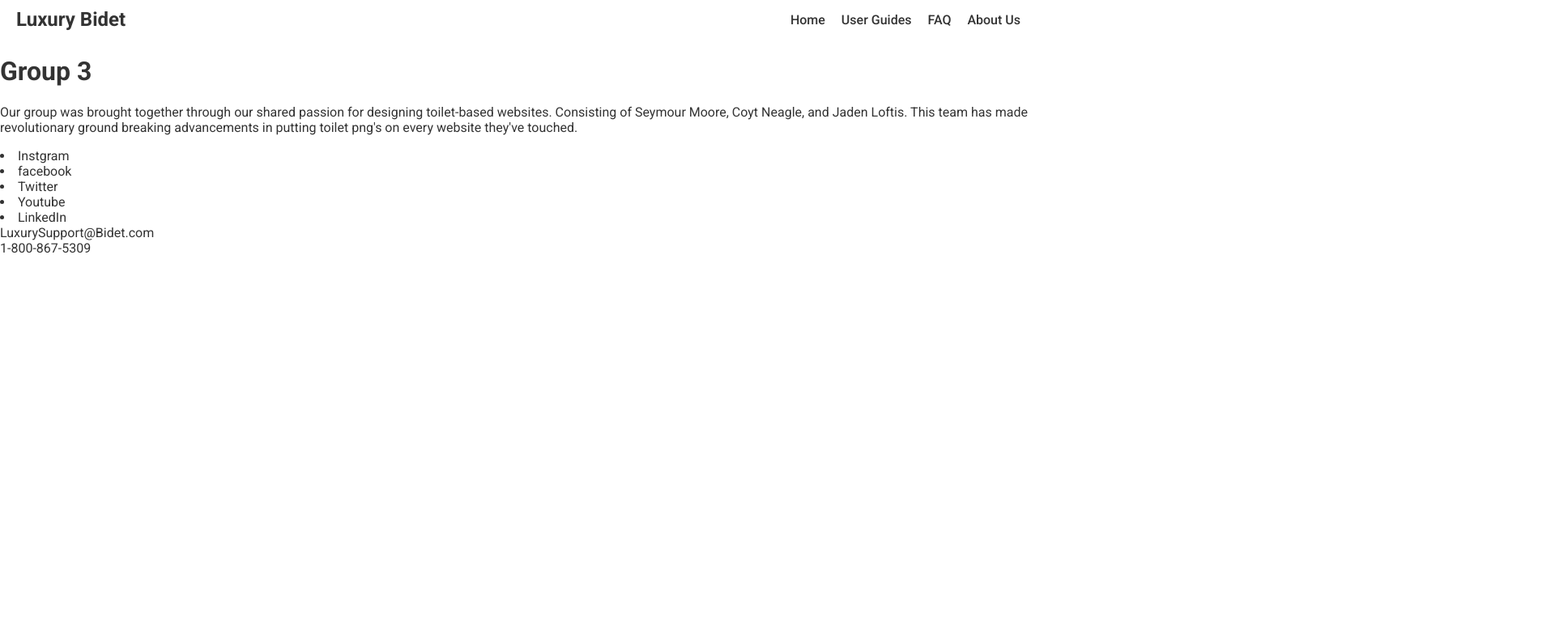
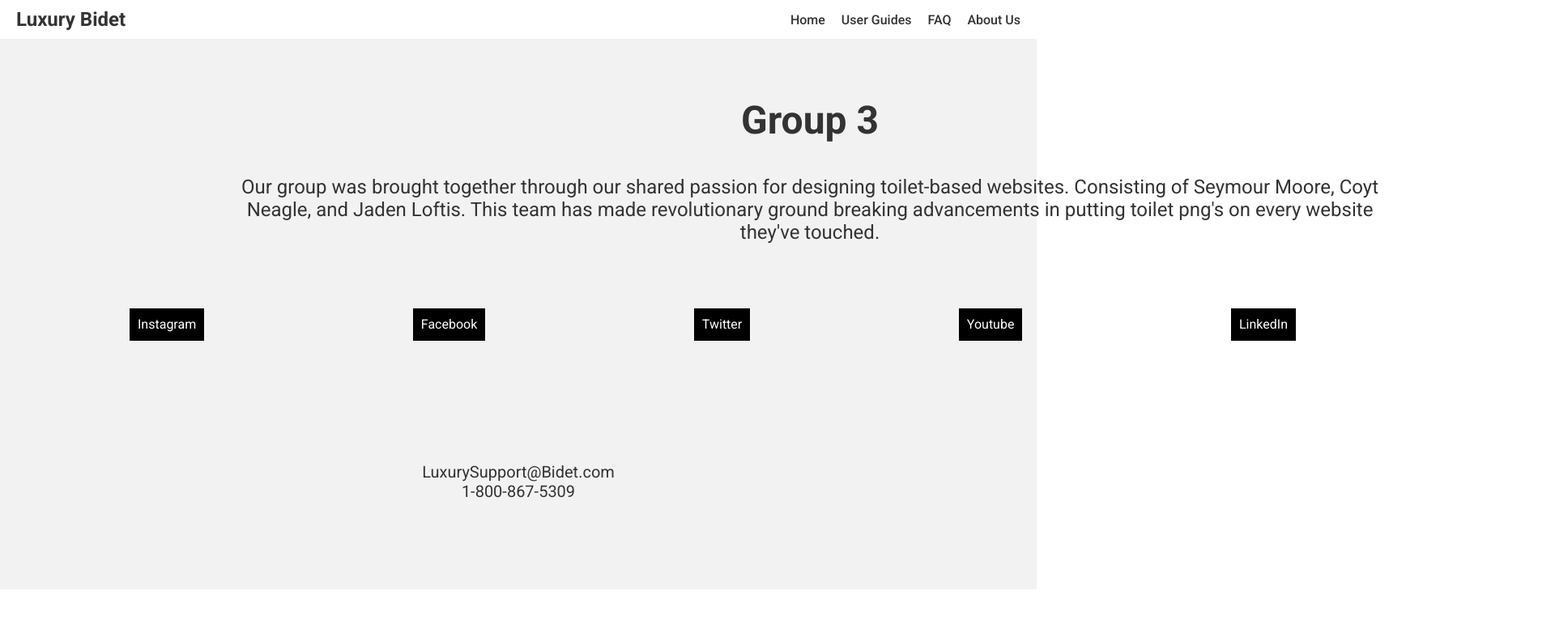
Before and after one commit to seymour-wav/luxury-bidet-site, a plain HTML site: page about.html in a window 1280 px wide. Shown: the top 766 px of the page at 81% size, 1920 px wide, since content can reach past the window. Drawn offline with Linux system fonts and the light colour scheme.

Commit message:
Added styling for About page

```diff
--- a/about.html
+++ b/about.html
@@ -36,11 +36,11 @@
                 toilet png's on every website they've touched.</p>
         </div>
         <div class="Media">
-            <li>Instgram</li>
-            <li>facebook</li>
-            <li>Twitter</li>
-            <li>Youtube</li>
-            <li>LinkedIn</li>
+            <li class="Media-item">Instagram</li>
+            <li class="Media-item">Facebook</li>
+            <li class="Media-item">Twitter</li>
+            <li class="Media-item">Youtube</li>
+            <li class="Media-item">LinkedIn</li>
         </div>
         <div class="Contact">LuxurySupport@Bidet.com<br>1-800-867-5309</div>
     </div>
--- a/css/styles.css
+++ b/css/styles.css
@@ -178,16 +178,67 @@ body {
 }
 
 .Learn-More {
-  background-color: white; /* Blue background */
-  color: black; /* White text */
-  padding: 10px 20px; /* Top/bottom 10px, left/right 20px padding */
-  border: 1px solid black; /* No border */
-  border-radius: 5px; /* Slightly rounded corners */
+  background-color: white;
+  color: black;
+  padding: 10px 20px;
+  border: 1px solid black;
+  border-radius: 5px;
   font-size: 16px;
-  cursor: pointer; /* Pointer cursor on hover */
-  transition: background-color 0.3s ease; /* Smooth transition for background color */
+  cursor: pointer;
+  transition: background-color 0.3s ease;
 }
 
 .Learn-More:hover {
   background-color: #3d95f3;
 }
+
+/* About */
+.About {
+    width: 100;
+    height: 600px;
+    display: block;
+    align-items: center;
+    justify-content: space-between;
+    padding: 40px;
+    background-color: #F2F2F2;
+}
+
+.Group-Info {
+    text-align: center;
+    width: 1920px;
+}
+
+.Group-Info h1 {
+    font-size: 3em;
+}
+
+.Group-Info p {
+    font-size: 1.5em;
+    margin: 250px;
+    margin-top: 40px;
+    margin-bottom: 80px;
+}
+
+.Media {
+    display: inline-flex;
+    justify-content: space-between;
+    width: 1440px;
+    height: 40px;
+    margin-left: 10%;
+    margin-right: 10%;
+    text-align: center;
+}
+
+.Media-item {
+    background-color: black;
+    color: white;
+    padding: 10px;
+    list-style-type: none;
+}
+
+.Contact {
+    text-align: center;
+    color: #333;
+    margin-top: 150px;
+    font-size: 1.25em;
+}
```
